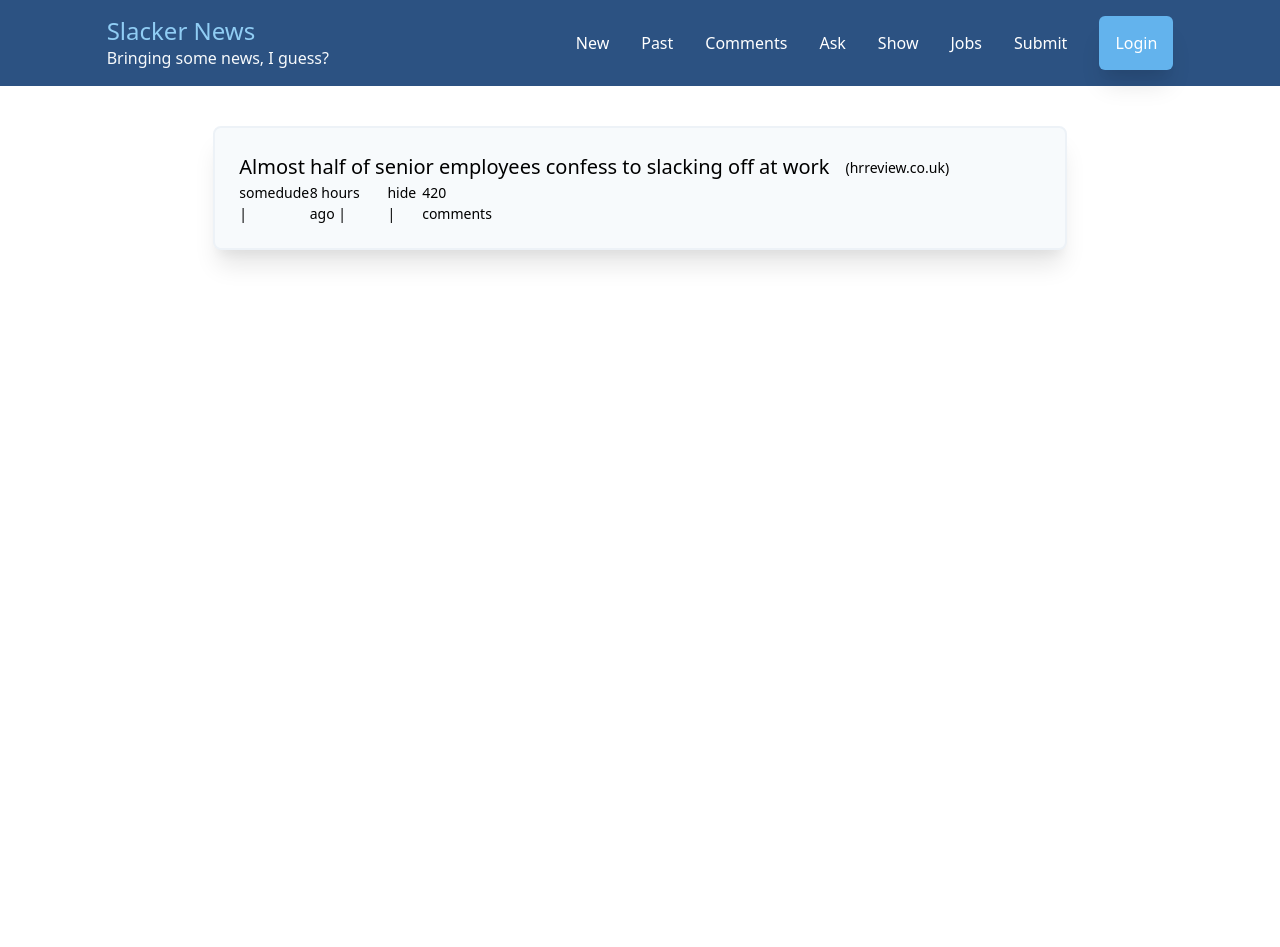
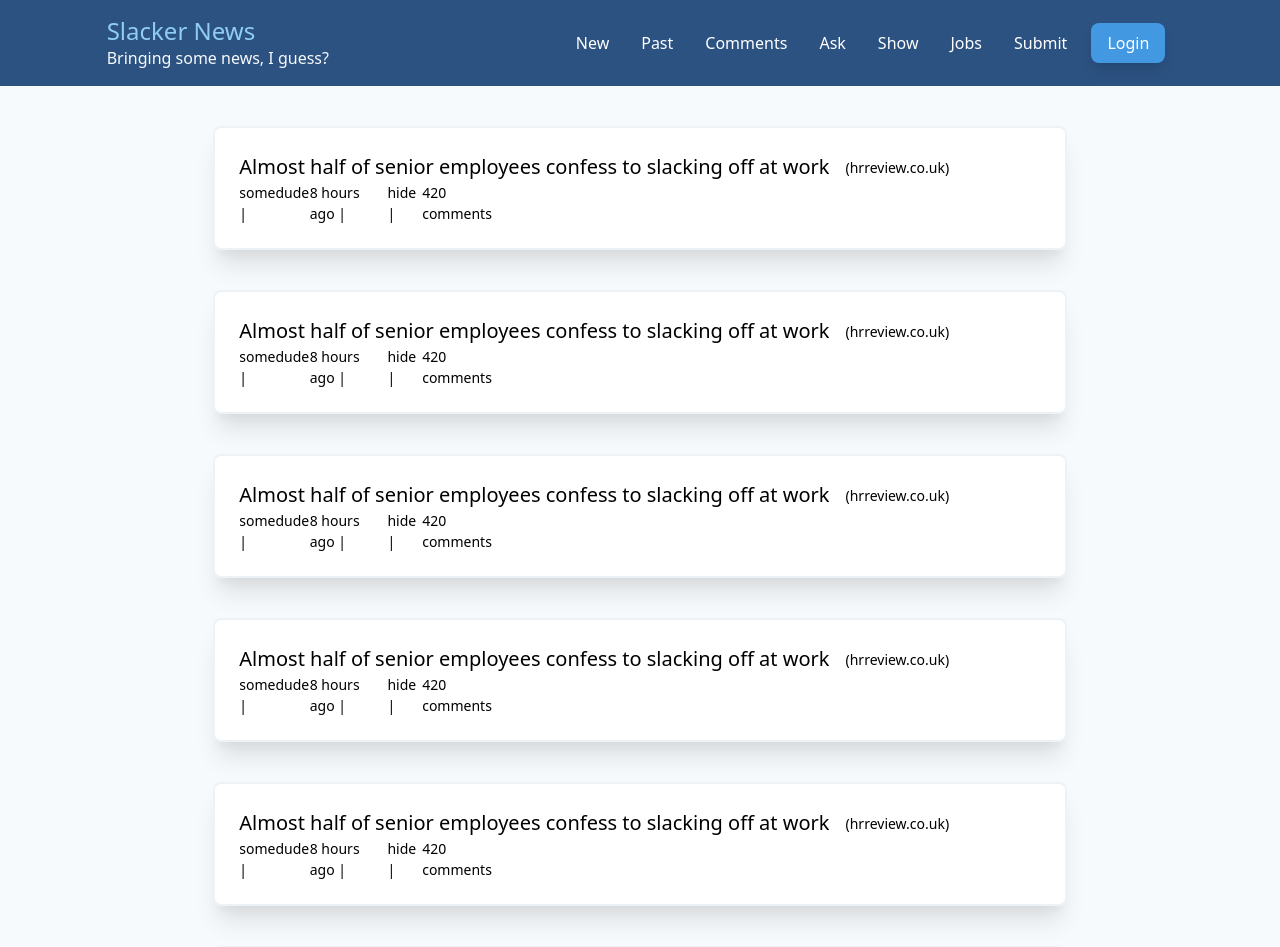
Before and after one commit to catcarbonell/slacker-news, a React (Create React App) app: page / in a window 1280 px wide. Shown: the top 947 px of the page. Before the commit the page ends 800 px from the top, so only its background shows below. Built offline with nearby package versions, Linux system fonts and the light colour scheme.

Commit message:
Organized the components

```diff
--- a/package.json
+++ b/package.json
@@ -10,6 +10,7 @@
     "npm-run-all": "^4.1.5",
     "react": "^16.13.1",
     "react-dom": "^16.13.1",
+    "react-router-dom": "^5.2.0",
     "react-scripts": "3.4.3",
     "tailwindcss": "^1.8.5"
   },
--- a/src/App.js
+++ b/src/App.js
@@ -1,23 +1,12 @@
 import React from 'react';
 import Header from './Components/Layout/Header';
-import Post from './Components/Post';
+import Content from './Components/Content';
 
 function App() {
     return (
       <>
       <Header />
-      <div id="post-container">
-        {/* We can .map() the Firebase DB for content. This Post component will be the base for it. */}
-        <Post
-          title="Almost half of senior employees confess to slacking off at work"
-          url="https://www.hrreview.co.uk/hr-news/almost-half-of-senior-employees-confess-to-slacking-off-at-work/120829"
-          shorturl="hrreview.co.uk"
-          username="somedude"
-          time="8 hours ago"
-          comments={420}
-        />
-      </div>
-
+      <Content />
       </>
   );
 }
--- /dev/null
+++ b/src/Components/Content.js
@@ -0,0 +1,18 @@
+import React from 'react';
+import { Route, Switch } from 'react-router-dom';
+import PostContainer from './PostContainer';
+
+const Content = () => {
+    return(
+      <div className="m-auto flex flex-col bg-gray-100 mb-20">
+        <Switch>
+          <Route exact path="/" component={PostContainer} />
+          {/* Sign In / Sign Up */}
+          {/* Submit new post */}
+          {/* Comments */}
+        </Switch>
+      </div>
+    )
+}
+
+export default Content;
--- /dev/null
+++ b/src/Components/Layout/BlueButton.js
@@ -0,0 +1,10 @@
+import React from 'react';
+
+const BlueButton =(props)=>{
+    return(
+        <div className="flex items-center self-center px-4 py-2 mx-2 cursor-pointer bg-blue-500 hover:bg-blue-600 text-white rounded-lg shadow-lg">
+           <p>{props.text}</p>
+        </div>
+    )
+}
+export default BlueButton;
--- a/src/Components/Layout/Container.js
+++ b/src/Components/Layout/Container.js
@@ -1,9 +1,9 @@
 import React from 'react';
 
-const Container = () => {
+const Container = ({children}) => {
     return(
-        <div className="max-w-lg m-auto flex p-6 bg-gray-100 mt-10 rounded-lg shadow-xl">
-            hello
+        <div className="m-auto w-2/3 flex flex-col p-6 bg-white mt-10 rounded-lg shadow-xl border-2 border-solid border-gray-200">
+            {children}
         </div>
     )
 }
--- a/src/Components/Layout/Header.js
+++ b/src/Components/Layout/Header.js
@@ -1,5 +1,6 @@
 import React from 'react';
 import NavItem from './NavItem';
+import BlueButton from './BlueButton';
 
 const Header = () => {
     return(
@@ -20,10 +21,7 @@ const Header = () => {
             <NavItem text="Show" />
             <NavItem text="Jobs" />
             <NavItem text="Submit" />
-
-            <div className="bg-blue-400 ml-4 hover:bg-blue-700 text-center rounded-md shadow-xl flex items-center">
-                <NavItem text="Login" />
-            </div>
+            <BlueButton text="Login" />
         </div>
 
       </div>
--- a/src/Components/Post.js
+++ b/src/Components/PostContainer/Post.js
@@ -1,10 +1,11 @@
 import React from 'react';
-
+import Container from '../Layout/Container'
 const Post = (props) => {
     return(
-        <div className="w-2/3 mx-auto flex flex-col p-6 bg-gray-100 mt-10 rounded-lg shadow-xl border-2 border-solid border-gray-200">
+            <Container>
             <div className="flex flex-row items-center">
-                <a href={props.url} target="new"><h2 className="text-xl hover:text-blue-400">{props.title}</h2></a>
+                <a href={props.url} target="new">
+                    <h2 className="text-xl hover:text-blue-400">{props.title}</h2></a>
                 <p className="text-sm ml-4">({props.shorturl})</p>
             </div>
             {/* User info */}
@@ -14,7 +15,8 @@ const Post = (props) => {
                 <p>hide |</p>
                 <p>{props.comments} comments</p>
             </div>
-        </div>
+            </Container>
+
 
     );
 }
--- /dev/null
+++ b/src/Components/PostContainer/index.js
@@ -0,0 +1,59 @@
+import React from 'react';
+import Post from './Post';
+
+const PostContainer = () => {
+    return(
+        <>
+             {/* We can .map() the Firebase DB for content. This Post component will be the base for it. */}
+            <Post
+            title="Almost half of senior employees confess to slacking off at work"
+            url="https://www.hrreview.co.uk/hr-news/almost-half-of-senior-employees-confess-to-slacking-off-at-work/120829"
+            shorturl="hrreview.co.uk"
+            username="somedude"
+            time="8 hours ago"
+            comments={420}
+            />
+             <Post
+            title="Almost half of senior employees confess to slacking off at work"
+            url="https://www.hrreview.co.uk/hr-news/almost-half-of-senior-employees-confess-to-slacking-off-at-work/120829"
+            shorturl="hrreview.co.uk"
+            username="somedude"
+            time="8 hours ago"
+            comments={420}
+            />
+                         <Post
+            title="Almost half of senior employees confess to slacking off at work"
+            url="https://www.hrreview.co.uk/hr-news/almost-half-of-senior-employees-confess-to-slacking-off-at-work/120829"
+            shorturl="hrreview.co.uk"
+            username="somedude"
+            time="8 hours ago"
+            comments={420}
+            />
+                         <Post
+            title="Almost half of senior employees confess to slacking off at work"
+            url="https://www.hrreview.co.uk/hr-news/almost-half-of-senior-employees-confess-to-slacking-off-at-work/120829"
+            shorturl="hrreview.co.uk"
+            username="somedude"
+            time="8 hours ago"
+            comments={420}
+            />
+                         <Post
+            title="Almost half of senior employees confess to slacking off at work"
+            url="https://www.hrreview.co.uk/hr-news/almost-half-of-senior-employees-confess-to-slacking-off-at-work/120829"
+            shorturl="hrreview.co.uk"
+            username="somedude"
+            time="8 hours ago"
+            comments={420}
+            />
+                         <Post
+            title="Almost half of senior employees confess to slacking off at work"
+            url="https://www.hrreview.co.uk/hr-news/almost-half-of-senior-employees-confess-to-slacking-off-at-work/120829"
+            shorturl="hrreview.co.uk"
+            username="somedude"
+            time="8 hours ago"
+            comments={420}
+            />
+        </>
+    )
+}
+export default PostContainer;
--- a/src/index.js
+++ b/src/index.js
@@ -1,11 +1,15 @@
 import React from 'react';
 import ReactDOM from 'react-dom';
+import {BrowserRouter} from 'react-router-dom';
 import App from './App';
 import './tailwind.output.css';
 
 ReactDOM.render(
-  <React.StrictMode>
-    <App />
-  </React.StrictMode>,
+  <BrowserRouter>
+    <React.StrictMode>
+      <App />
+    </React.StrictMode>
+  </BrowserRouter>
+  ,
   document.getElementById('root')
 );
```
Also changed, not shown: 1 other file (tests, documents, lock files or other folders).
